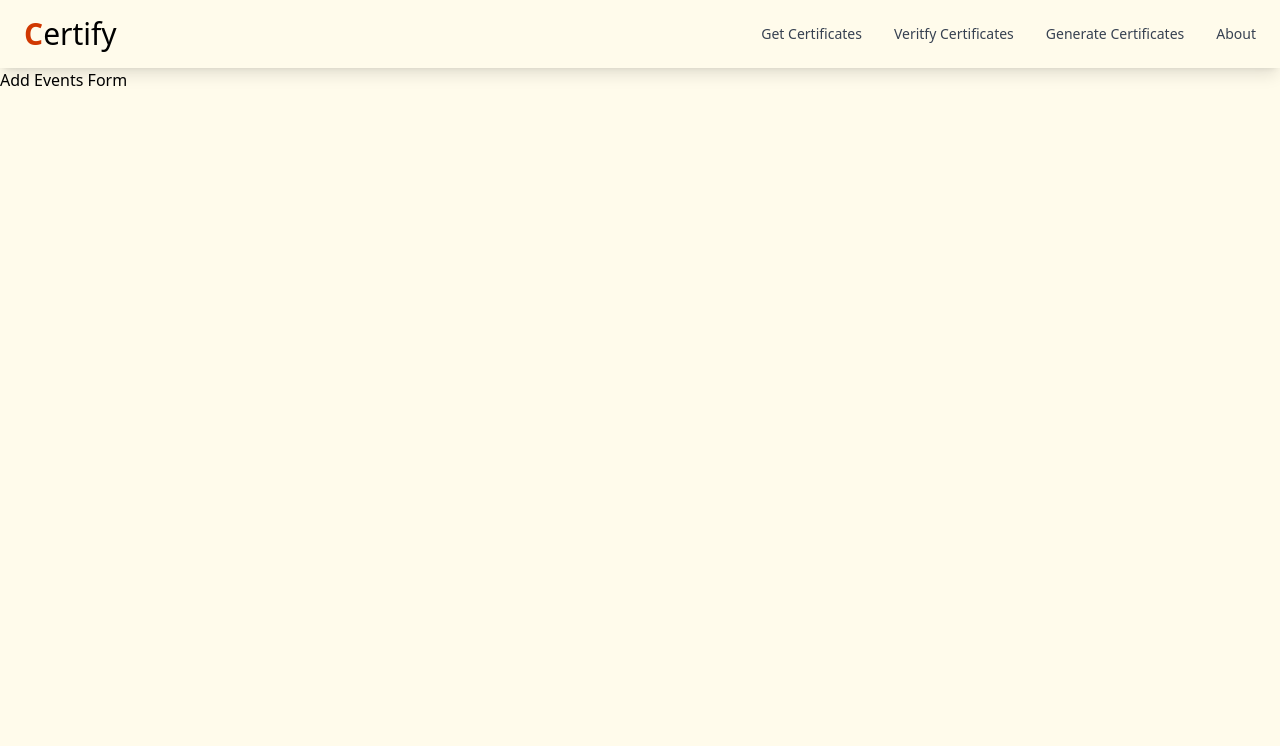
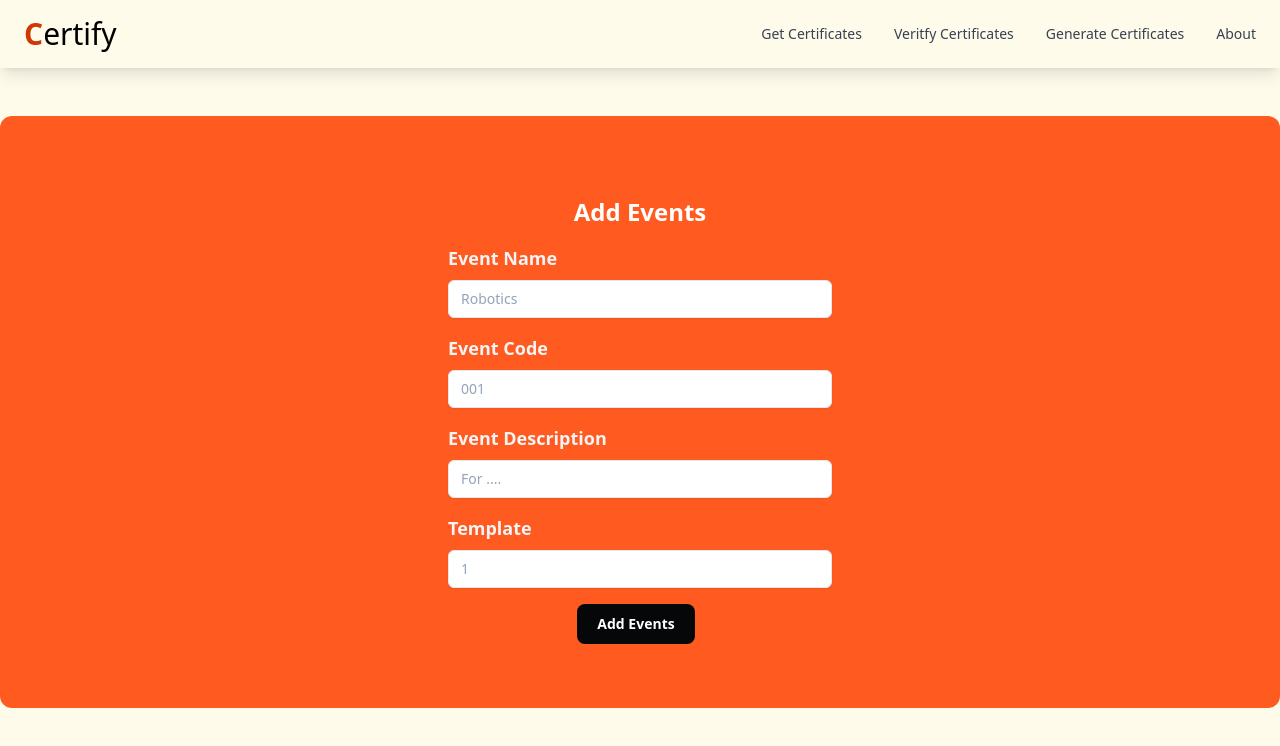
Before and after one commit to sishir2001/certify-client, a React (Create React App) app: page /generateCertificates/addEvents in a window 1280 px wide. Shown: the top 746 px of the page. Built offline with nearby package versions, Linux system fonts and the light colour scheme.

Commit message:
add : forms in the generate module done

```diff
--- a/src/actions/index.js
+++ b/src/actions/index.js
@@ -14,6 +14,9 @@ import {
     FETCH_EVENTS_ERROR,
     FETCH_CERTS_LIST,
     FETCH_CERTS_LIST_ERROR,
+    ADDED_EVENT,
+    NULL_CERTS_MESSAGE,
+    NULL_EVENTS_MESSAGE,
 } from "./types";
 import history from "../history";
 import cert from "../apis/cert";
@@ -322,3 +325,61 @@ export const add_cert = ({
         }
     };
 };
+
+export const add_event = ({
+    username,
+    password,
+    event_code,
+    event_name,
+    certificate_default_content,
+    template_number,
+}) => {
+    console.log("Adding the event");
+    return async (dispatch, getState) => {
+        try {
+            // TODO : fetch the events
+            const response = await cert.get("/registerevent", {
+                headers: {
+                    username,
+                    password,
+                },
+                params: {
+                    event_code,
+                    event_name,
+                    certificate_default_content,
+                    template_number,
+                },
+            });
+
+            console.log(`Response of adding the event`);
+            console.log(response);
+
+            // TODO : add payload to dispatch
+            dispatch({
+                type: ADDED_EVENT,
+                payload: response.data.message,
+            });
+        } catch (error) {
+            console.error(
+                `Error occured while Error occured while adding event `
+            );
+            console.log(error);
+            dispatch({
+                type: ADDED_EVENT,
+                payload: error.response.data.message,
+                // payload: "Server Error while requesting referral_code",
+            });
+        }
+    };
+};
+
+export const null_events_message = () => {
+    return {
+        type: NULL_EVENTS_MESSAGE,
+    };
+};
+export const null_certs_message = () => {
+    return {
+        type: NULL_CERTS_MESSAGE,
+    };
+};
--- a/src/actions/types.js
+++ b/src/actions/types.js
@@ -18,3 +18,8 @@ export const FETCH_CERTS_LIST = "FETCH_CERTS_LIST";
 export const FETCH_CERTS_LIST_ERROR = "FETCH_CERTS_LIST_ERROR";
 export const FETCH_EVENTS = "FETCH_EVENTS";
 export const FETCH_EVENTS_ERROR = "FETCH_EVENTS_ERROR";
+
+
+// ? for refreshing the redux state
+export const NULL_EVENTS_MESSAGE = "NULL_EVENTS_MESSAGE";
+export const NULL_CERTS_MESSAGE = "NULL_CERTS_MESSAGE";
--- a/src/components/Generate/AddCertificates.js
+++ b/src/components/Generate/AddCertificates.js
@@ -1,10 +1,13 @@
 import React from "react";
 import { Field, reduxForm } from "redux-form";
 import { connect } from "react-redux";
-import { add_cert } from "../../actions/";
+import { add_cert, null_certs_message } from "../../actions/";
 // import { Link } from "react-router-dom";
 
 class AddCertificates extends React.Component {
+    componentDidMount() {
+        this.props.null_certs_message();
+    }
     printParams = () => {
         const event_name = this.props.match.params.eventName,
             event_code = this.props.match.params.event_code;
@@ -194,7 +197,7 @@ const mapStateToProps = ({ cert, auth }) => {
     };
 };
 
-export default connect(mapStateToProps, { add_cert })(
+export default connect(mapStateToProps, { add_cert, null_certs_message })(
     reduxForm({
         form: "AddCertificates",
         validate,
--- a/src/components/Generate/AddEvents.js
+++ b/src/components/Generate/AddEvents.js
@@ -1,9 +1,195 @@
 import React from "react";
+import { Field, reduxForm } from "redux-form";
+import { connect } from "react-redux";
+import { add_event, null_events_message } from "../../actions/";
+// import { Link } from "react-router-dom";
 
 class AddEvents extends React.Component {
+    componentDidMount() {
+        this.props.null_events_message();
+    }
+    // ? function is called when the fetch button is clicked
+    onAddEvent = (formValues) => {
+        // TODO : write a GET request to API with these form details
+        // TODO : add username and password
+
+        console.log(formValues);
+        console.log(this.props.username);
+        console.log(this.props.password);
+        if (formValues) {
+            // TODO : call the action creators for SIGNED_IN
+            this.props.add_event({
+                ...formValues,
+                password: this.props.password,
+                username: this.props.username,
+            });
+            console.log(`Add Certificate Form Submitted`);
+        } else {
+            console.log("No values have been entered");
+        }
+    };
+    // returnHeader() {
+    //     return (
+    //         <div className="text-center text-2xl tracking-tight">
+    //             <h2>
+    //                 You are currently editing{" "}
+    //                 <span className="font-bold tracking-wide">
+    //                     {this.props.match.params.eventName}
+    //                 </span>
+    //                 -
+    //                 <span className="font-bold tracking-wide">
+    //                     {this.props.match.params.event_code}
+    //                 </span>
+    //             </h2>
+    //         </div>
+    //     );
+    // }
+
+    renderErrorClass = (meta) => {
+        if (meta.touched && meta.error) {
+            return "formInputInvalidClass";
+        }
+        return "formOrangeInputClass";
+    };
+    renderError = (meta) => {
+        if (meta.touched && meta.error) {
+            return <p className="text-sm text-gray-100">{meta.error}</p>;
+        }
+    };
+
+    // rendering the input element
+    renderInput = (formProps) => {
+        return (
+            <div class="flex flex-col mb-4 md:w-full">
+                <label class="formOrangeLabelClass" for="name">
+                    {formProps.label}
+                </label>
+                <input
+                    {...formProps.input}
+                    type={formProps.type}
+                    placeholder={formProps.placeholder}
+                    className={this.renderErrorClass(formProps.meta)}
+                    onChange={formProps.input.onChange}
+                    value={formProps.input.value}
+                />
+                {this.renderError(formProps.meta)}
+            </div>
+        );
+    };
+    renderForm = () => {
+        return (
+            <div className="md:max-w-sm md:mx-auto mt-4 ">
+                <form
+                    class="mb-4 flex flex-wrap justify-center"
+                    onSubmit={this.props.handleSubmit(this.onAddEvent)}
+                >
+                    <Field
+                        label="Event Name"
+                        name="event_name"
+                        type="text"
+                        placeholder="Robotics"
+                        component={this.renderInput}
+                    />
+                    <Field
+                        label="Event Code"
+                        name="event_code"
+                        type="text"
+                        placeholder="001"
+                        component={this.renderInput}
+                    />
+                    <Field
+                        label="Event Description"
+                        name="certificate_default_content"
+                        type="text"
+                        placeholder="For ...."
+                        component={this.renderInput}
+                    />
+                    <Field
+                        label="Template"
+                        name="template_number"
+                        type="text"
+                        placeholder="1"
+                        component={this.renderInput}
+                    />
+                    <button class="blackButton font-bold group" type="submit">
+                        <svg
+                            role="status"
+                            className={`hidden ${
+                                !this.props.response_message
+                                    ? `group-focus:inline`
+                                    : ``
+                            } w-8 h-8 mr-2 text-gray-200 animate-spin dark:text-gray-600 fill-gray-600 dark:fill-gray-300`}
+                            viewBox="0 0 100 101"
+                            fill="none"
+                            xmlns="http://www.w3.org/2000/svg"
+                        >
+                            <path
+                                d="M100 50.5908C100 78.2051 77.6142 100.591 50 100.591C22.3858 100.591 0 78.2051 0 50.5908C0 22.9766 22.3858 0.59082 50 0.59082C77.6142 0.59082 100 22.9766 100 50.5908ZM9.08144 50.5908C9.08144 73.1895 27.4013 91.5094 50 91.5094C72.5987 91.5094 90.9186 73.1895 90.9186 50.5908C90.9186 27.9921 72.5987 9.67226 50 9.67226C27.4013 9.67226 9.08144 27.9921 9.08144 50.5908Z"
+                                fill="currentColor"
+                            />
+                            <path
+                                d="M93.9676 39.0409C96.393 38.4038 97.8624 35.9116 97.0079 33.5539C95.2932 28.8227 92.871 24.3692 89.8167 20.348C85.8452 15.1192 80.8826 10.7238 75.2124 7.41289C69.5422 4.10194 63.2754 1.94025 56.7698 1.05124C51.7666 0.367541 46.6976 0.446843 41.7345 1.27873C39.2613 1.69328 37.813 4.19778 38.4501 6.62326C39.0873 9.04874 41.5694 10.4717 44.0505 10.1071C47.8511 9.54855 51.7191 9.52689 55.5402 10.0491C60.8642 10.7766 65.9928 12.5457 70.6331 15.2552C75.2735 17.9648 79.3347 21.5619 82.5849 25.841C84.9175 28.9121 86.7997 32.2913 88.1811 35.8758C89.083 38.2158 91.5421 39.6781 93.9676 39.0409Z"
+                                fill="currentFill"
+                            />
+                        </svg>
+                        Add Events
+                    </button>
+                </form>
+            </div>
+        );
+    };
+
     render() {
-        return <div>Add Events Form</div>;
+        console.log(this.props.response_message);
+        let messageClass = "hidden";
+        if (this.props.response_message) {
+            messageClass =
+                "text-white text-center mt-10 font-semibold tracking-tighter text-2xl";
+        }
+        return (
+            <div className="generateCertBackground">
+                <h2 className="text-white text-center mt-10 font-bold text-2xl">
+                    Add Events
+                </h2>
+                {this.renderForm()}
+                <h2 className={messageClass}>{this.props.response_message}</h2>
+            </div>
+        );
     }
 }
 
-export default AddEvents;
+// export default connect(null)(AddEvents);
+// export default AddEvents;
+
+// !validation of the fields in the form
+const validate = (formValues) => {
+    const errors = {};
+    if (!formValues.event_name) {
+        errors.event_name = "Event Name Required";
+    }
+    if (!formValues.event_code) {
+        errors.event_code = "Event Code Required";
+    }
+    if (!formValues.certificate_default_content) {
+        errors.certificate_default_content = "Event Description Required";
+    }
+    if (!formValues.template_number) {
+        errors.template_number = "Template Number Required";
+    }
+    return errors;
+};
+
+const mapStateToProps = ({ cert, auth }) => {
+    return {
+        response_message: cert.added_event_message,
+        username: auth.userName,
+        password: auth.password,
+    };
+};
+
+export default connect(mapStateToProps, { add_event, null_events_message })(
+    reduxForm({
+        form: "AddEvents",
+        validate,
+    })(AddEvents)
+);
--- a/src/reducers/certificateReducers.js
+++ b/src/reducers/certificateReducers.js
@@ -8,6 +8,9 @@ import {
     REQUESTED_REFERRAL,
     REQUESTED_REFERRAL_ERROR,
     VERIFY_CERT,
+    ADDED_EVENT,
+    NULL_CERTS_MESSAGE,
+    NULL_EVENTS_MESSAGE,
 } from "../actions/types";
 
 const INITIAL_STATE = {
@@ -18,6 +21,7 @@ const INITIAL_STATE = {
     fetched_certs_list: null,
     fetched_certs_list_error: null,
     added_cert_message: null,
+    added_event_message: null,
 };
 export const certificateReducers = (state = INITIAL_STATE, action) => {
     switch (action.type) {
@@ -61,6 +65,21 @@ export const certificateReducers = (state = INITIAL_STATE, action) => {
                 ...state,
                 added_cert_message: action.payload,
             };
+        case ADDED_EVENT:
+            return {
+                ...state,
+                added_event_message: action.payload,
+            };
+        case NULL_CERTS_MESSAGE:
+            return {
+                ...state,
+                added_cert_message: null,
+            };
+        case NULL_EVENTS_MESSAGE:
+            return {
+                ...state,
+                added_event_message: null,
+            };
         default:
             return state;
     }
```
